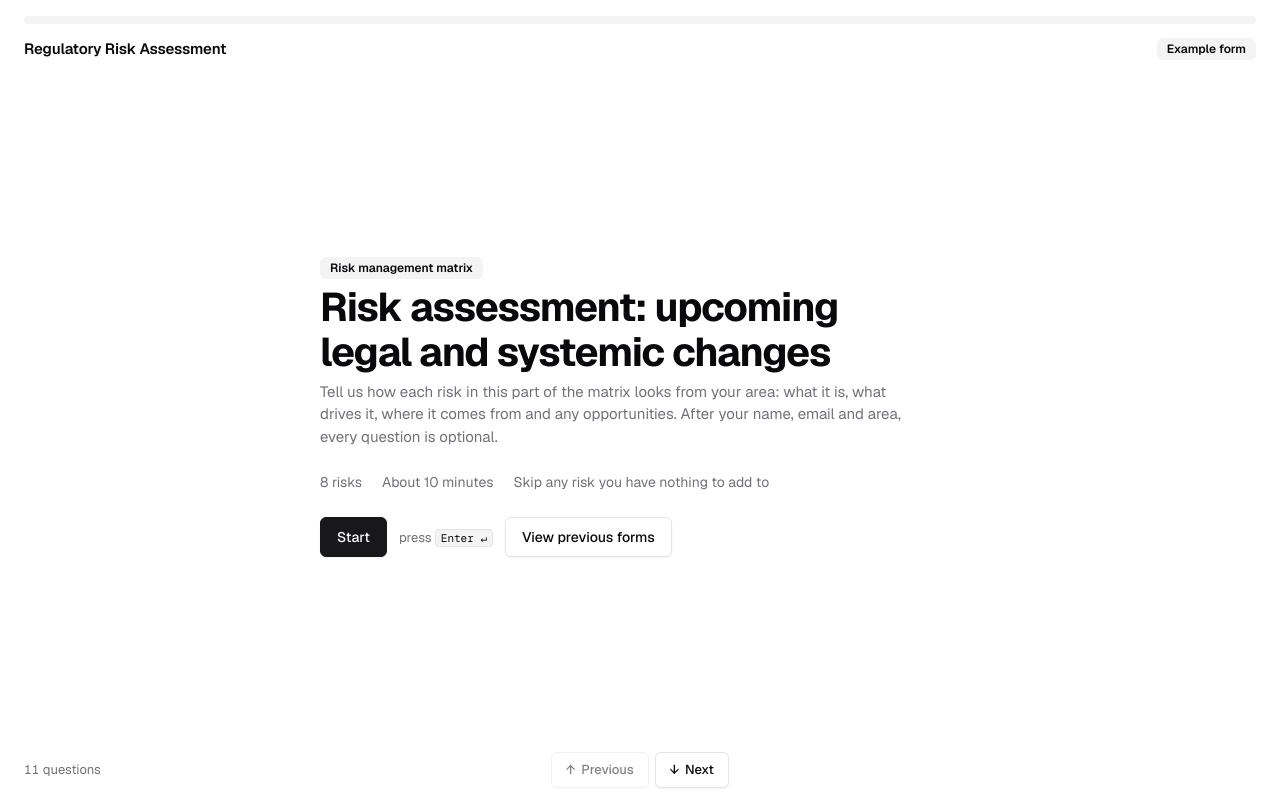
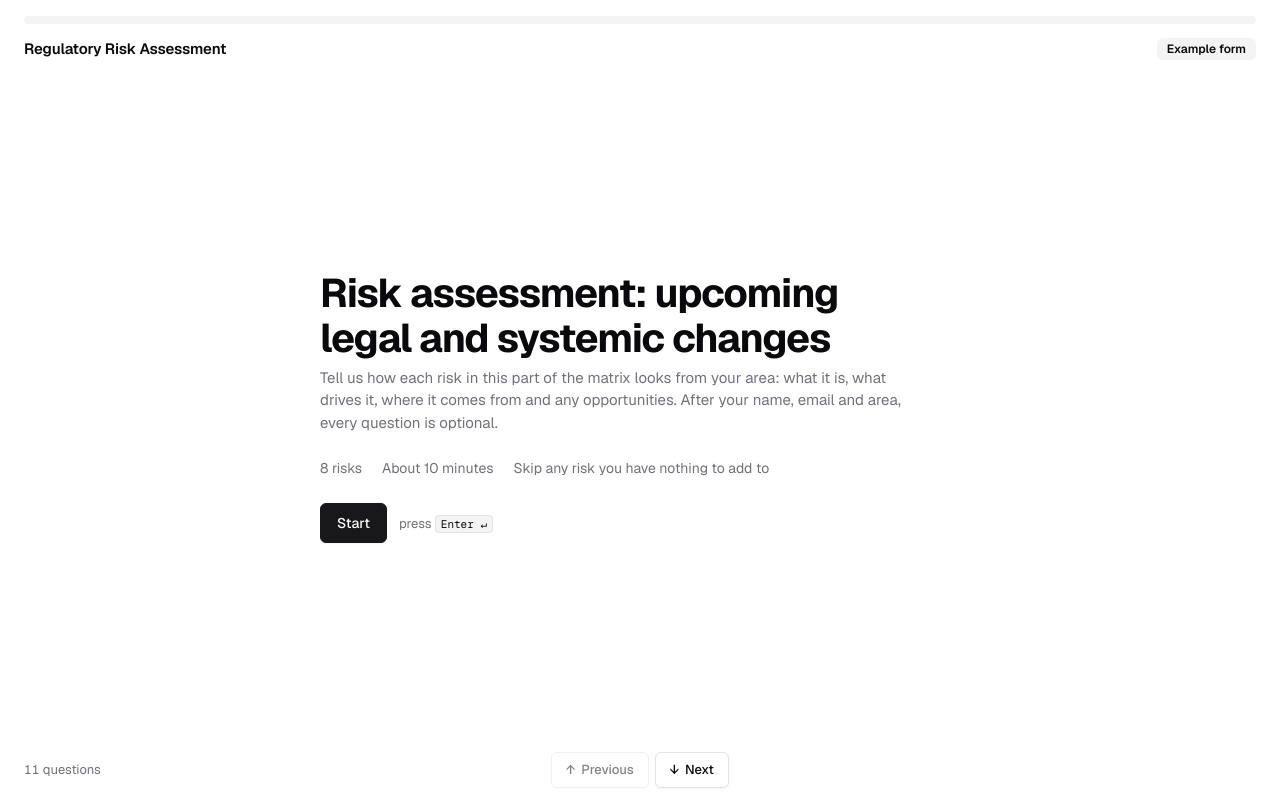
Before and after one commit to purkleen/compliance, a plain HTML site: page index.html in a window 1280 px wide. Drawn offline with nearby package versions, Linux system fonts and the light colour scheme.

Commit message:
Remove welcome badge and previous-forms button
Co-Authored-By: Claude Opus 5.5 <noreply@anthropic.com>

```diff
--- a/index.html
+++ b/index.html
@@ -923,16 +923,13 @@ kbd { font-family: var(--mono); font-size: 11px; background: var(--muted); borde
     if (state.at === 'welcome') {
       var nRisks = Q.filter(function (x) { return x.type === 'risk'; }).length;
       sec.appendChild(h('div', { class: 'head' },
-        h('div', { class: 'badges' }, h('span', { class: 'tag', text: 'Risk management matrix' })),
         h('h1', { class: 'big', text: 'Risk assessment: upcoming legal and systemic changes' }),
         h('p', { class: 'help', text: 'Tell us how each risk in this part of the matrix looks from your area: what it is, what drives it, where it comes from and any opportunities. After your name, email and area, every question is optional.' })));
       sec.appendChild(h('div', { class: 'meta' },
         h('span', { text: nRisks + ' risks' }),
         h('span', { text: 'About 10 minutes' }),
         h('span', { text: 'Skip any risk you have nothing to add to' })));
-      var startRow = okRow('Start', '');
-      startRow.appendChild(h('button', { type: 'button', class: 'btn ghost act', id: 'to-dash', onclick: function () { go('dashboard', 'fwd'); }, text: 'View previous forms' }));
-      sec.appendChild(startRow);
+      sec.appendChild(okRow('Start', ''));
     } else if (state.at === 'review') {
       var flagged = vis.filter(function (x) { return x.flag && x.flag.indexOf(state.answers[x.id]) >= 0; });
       sec.appendChild(h('div', { class: 'head' },
```
